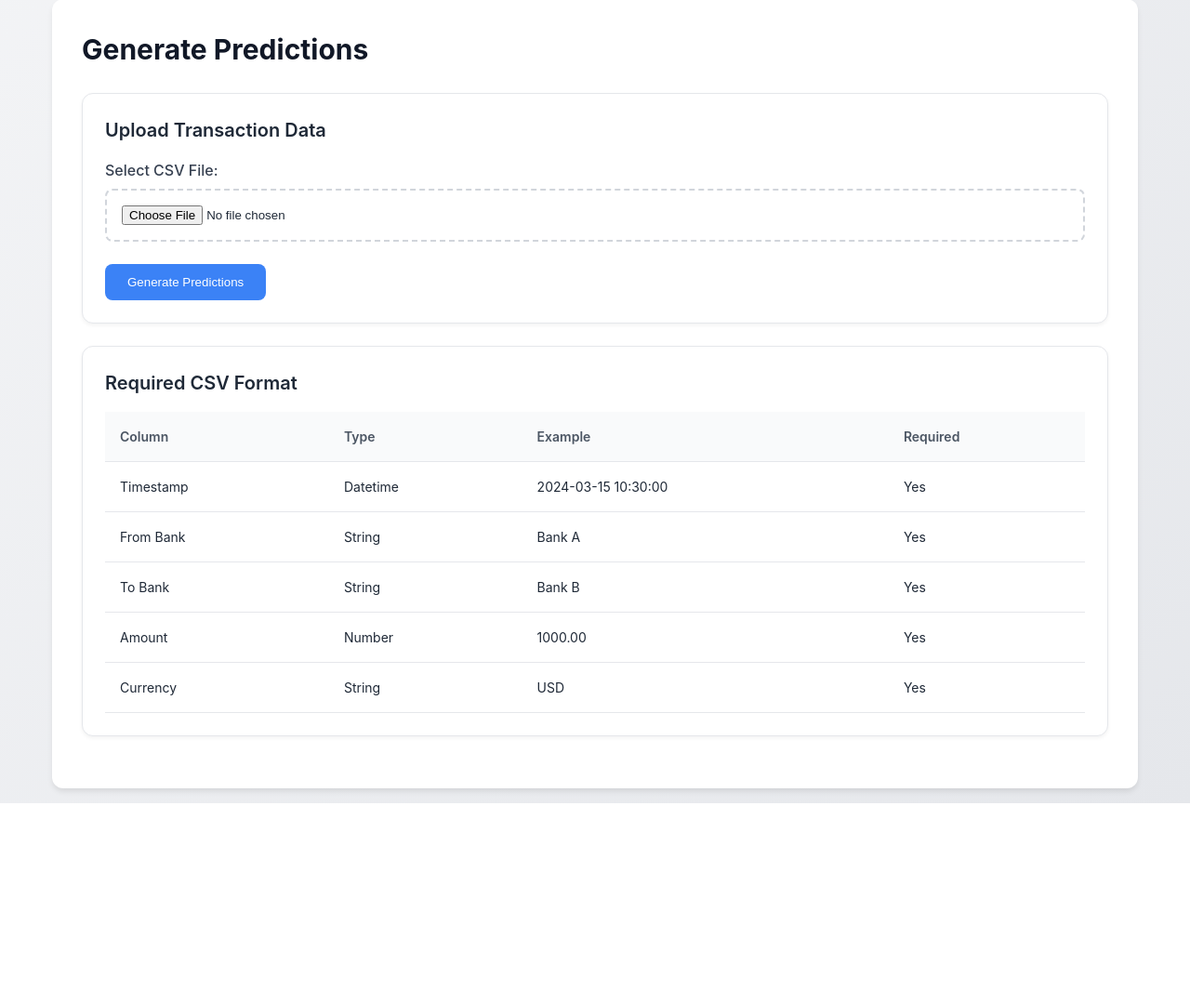
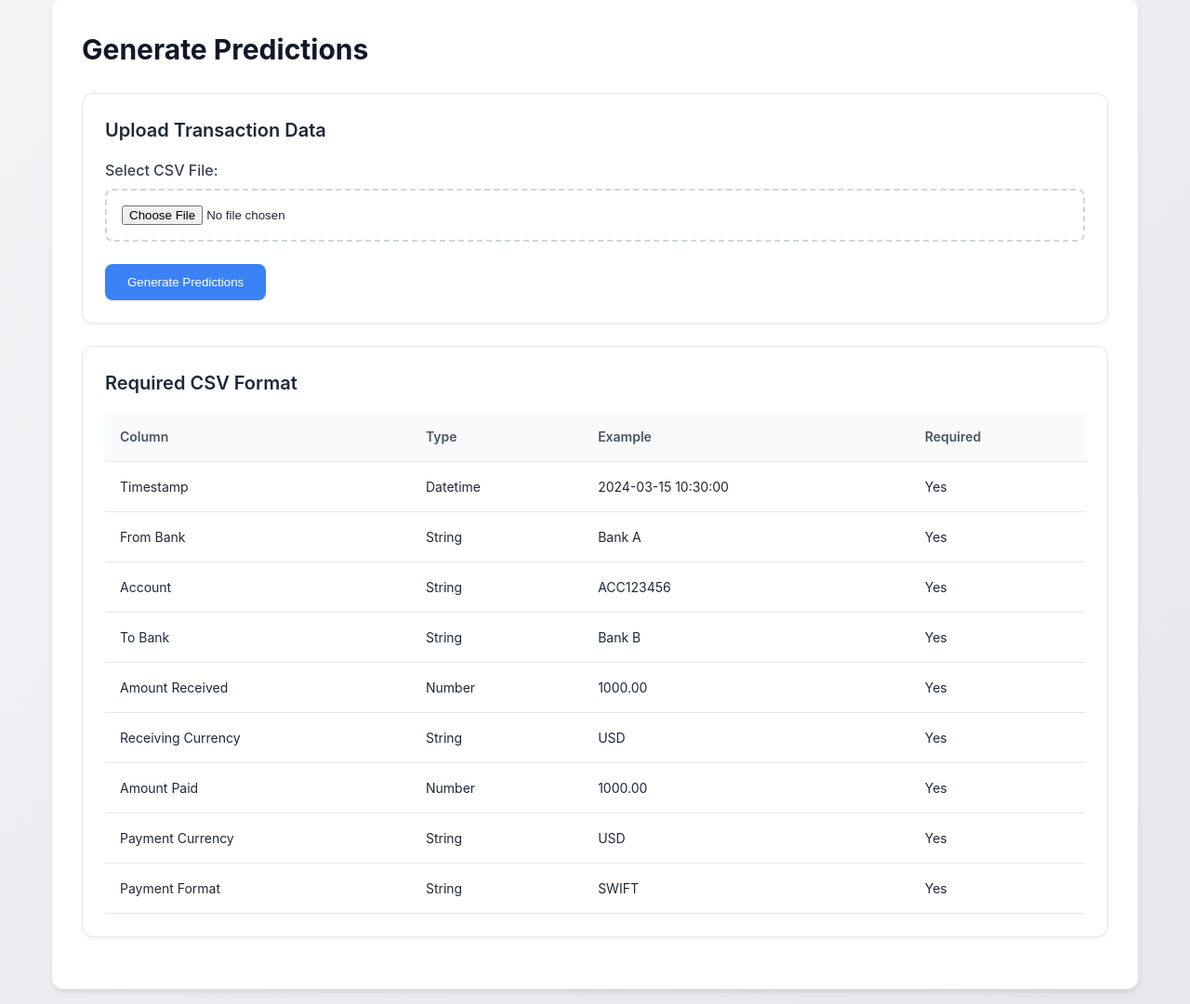
Before and after one commit to Anchamp/TransactSafe-Secure-and-Compliant-Transactions, a Flask app: page /generate_predictions in a window 1280 px wide. Shown: the part 121-1201 px from the top of the page at 93% size. Before the commit the page ends 985 px from the top, so only its background shows below. Run offline with Flask 2, Linux system fonts and the light colour scheme; the visitor is signed in with stand-in values (Sample User, id 1).

Commit message:
Add files via upload

```diff
--- a/new project/app.py
+++ b/new project/app.py
@@ -108,7 +108,7 @@ def create_app():
         return None
 
     def generate_dashboard_data():
-        """Generate data for dashboard visualization"""
+        """Generate data for dashboard visualization with proper amount handling"""
         default_data = {
             'alerts': [],
             'summary': {
@@ -140,6 +140,12 @@ def create_app():
             if alerts_df.empty:
                 return default_data
 
+            # Handle column names and ensure Amount column exists
+            if 'Amount Paid' in alerts_df.columns:
+                alerts_df['Amount'] = alerts_df['Amount Paid']
+            elif 'Amount' not in alerts_df.columns:
+                alerts_df['Amount'] = 0.0
+
             # Convert and clean data types
             alerts_df['alert_date'] = pd.to_datetime(alerts_df['alert_date'], errors='coerce')
             alerts_df['Amount'] = pd.to_numeric(alerts_df['Amount'], errors='coerce').fillna(0)
@@ -150,9 +156,11 @@ def create_app():
             recent_mask = alerts_df['alert_date'] > (now - timedelta(days=1))
 
             # Calculate risk levels
-            alerts_df['risk_level'] = 'Low Risk'
-            alerts_df.loc[alerts_df['risk_score'] > 0.7, 'risk_level'] = 'Medium Risk'
-            alerts_df.loc[alerts_df['risk_score'] > 0.85, 'risk_level'] = 'High Risk'
+            alerts_df['risk_level'] = pd.cut(
+                alerts_df['risk_score'],
+                bins=[-float('inf'), 0.7, 0.85, float('inf')],
+                labels=['Low Risk', 'Medium Risk', 'High Risk']
+            )
 
             risk_counts = alerts_df['risk_level'].value_counts()
 
@@ -162,7 +170,7 @@ def create_app():
                 alerts_df['alert_date'].dt.date
             ).size()
 
-            # Create date range for complete week
+            # Create complete date range
             date_range = pd.date_range(
                 start=last_week.date(),
                 end=now.date(),
@@ -170,23 +178,24 @@ def create_app():
             )
             daily_counts = daily_counts.reindex(date_range, fill_value=0)
 
-            # Prepare alerts for display
-            display_alerts = (
-                alerts_df.sort_values('alert_date', ascending=False)
-                .head(100)
-                .fillna('N/A')
-                .replace([np.inf, -np.inf], 0)
-            )
-
-            # Convert numeric columns to proper format
-            for alert in display_alerts.to_dict('records'):
-                if pd.notna(alert.get('Amount')):
-                    alert['Amount'] = float(alert['Amount'])
-                if pd.notna(alert.get('risk_score')):
-                    alert['risk_score'] = float(alert['risk_score'])
+            # Prepare alerts for display ensuring all required fields exist
+            display_alerts = []
+            for _, row in alerts_df.sort_values('alert_date', ascending=False).head(100).iterrows():
+                alert = {
+                    'Timestamp': row.get('Timestamp', 'N/A'),
+                    'From Bank': row.get('From Bank', 'N/A'),
+                    'To Bank': row.get('To Bank', 'N/A'),
+                    'Amount': float(row['Amount']),  # Already cleaned above
+                    'Currency': row.get('Currency', 'N/A'),
+                    'risk_score': float(row['risk_score']),  # Already cleaned above
+                    'alert_date': row['alert_date'].strftime('%Y-%m-%d %H:%M:%S') if pd.notnull(
+                        row['alert_date']) else 'N/A',
+                    'risk_level': row.get('risk_level', 'N/A')
+                }
+                display_alerts.append(alert)
 
             return {
-                'alerts': display_alerts.to_dict('records'),
+                'alerts': display_alerts,
                 'summary': {
                     'total_alerts': len(alerts_df),
                     'high_risk_count': int(sum(alerts_df['risk_score'] > 0.85)),
@@ -286,8 +295,10 @@ def create_app():
             flash('Error loading dashboard')
             return redirect(url_for('login'))
 
+
     @app.route('/generate_predictions', methods=['GET', 'POST'])
     @login_required
+
     def generate_predictions():
         if request.method == 'POST':
             if 'file' not in request.files:
@@ -300,43 +311,101 @@ def create_app():
                 return redirect(request.url)
 
             try:
-                df = pd.read_csv(file)
+                # Read CSV with proper type handling
+                df = pd.read_csv(file, low_memory=False)
+
+                # Define column mappings
+                column_mappings = {
+                    'Timestamp': 'Timestamp',
+                    'From Bank': 'From Bank',
+                    'To Bank': 'To Bank',
+                    'Amount': 'Amount Paid',  # Using Amount Paid as the main amount
+                    'Currency': 'Payment Currency'  # Using Payment Currency as the main currency
+                }
+
+                # Validate required columns using the actual column names
+                required_columns = {
+                    'Timestamp': 'Timestamp',
+                    'From Bank': 'From Bank',
+                    'To Bank': 'To Bank',
+                    'Amount Received': 'Amount Received',
+                    'Receiving Currency': 'Receiving Currency',
+                    'Amount Paid': 'Amount Paid',
+                    'Payment Currency': 'Payment Currency',
+                    'Payment Format': 'Payment Format'
+                }
+
+                missing_columns = [col for col in required_columns.values()
+                                   if col not in df.columns]
+
+                if missing_columns:
+                    flash(f'Missing required columns: {", ".join(missing_columns)}')
+                    return redirect(request.url)
+
+                # Clean and convert data types
+                df['Amount Paid'] = pd.to_numeric(df['Amount Paid'], errors='coerce').fillna(0)
+                df['Amount Received'] = pd.to_numeric(df['Amount Received'], errors='coerce').fillna(0)
+                df['Timestamp'] = pd.to_datetime(df['Timestamp'], errors='coerce')
+                df = df.fillna('N/A')
+
+                # Generate predictions
                 success, error_msg, predictions, report = model_manager.predict(df)
 
                 if not success:
                     flash(error_msg)
                     return redirect(request.url)
 
-                # Save alerts for high-risk transactions
+                # Add predictions and format data
+                df['risk_score'] = predictions
+                df['risk_level'] = 'Low Risk'
+                df.loc[df['risk_score'] > 0.7, 'risk_level'] = 'Medium Risk'
+                df.loc[df['risk_score'] > 0.85, 'risk_level'] = 'High Risk'
+
+                # Save high-risk alerts
                 high_risk_mask = predictions > 0.7
                 if high_risk_mask.any():
                     alerts_df = df[high_risk_mask].copy()
-                    alerts_df['risk_score'] = predictions[high_risk_mask]
                     alerts_df['alert_date'] = datetime.now().strftime('%Y-%m-%d %H:%M:%S')
+                    alerts_df['risk_score'] = alerts_df['risk_score'].astype(float)
+                    alerts_df['Amount Paid'] = alerts_df['Amount Paid'].astype(float)
 
                     mode = 'a' if os.path.exists(Config.ALERTS_FILE) else 'w'
-                    alerts_df.to_csv(Config.ALERTS_FILE,
-                                     mode=mode,
-                                     header=(mode == 'w'),
-                                     index=False)
+                    alerts_df.to_csv(
+                        Config.ALERTS_FILE,
+                        mode=mode,
+                        header=(mode == 'w'),
+                        index=False,
+                        float_format='%.3f'
+                    )
 
-                df['risk_score'] = predictions
+                # Prepare display data
+                display_data = df.head(1000).copy()
+                display_data['risk_score'] = display_data['risk_score'].astype(float)
+                display_data['Amount Paid'] = display_data['Amount Paid'].astype(float)
+                display_data['Amount Received'] = display_data['Amount Received'].astype(float)
+
+                # Format report
+                formatted_report = {
+                    'total_transactions': int(report['total_transactions']),
+                    'high_risk_count': int(report['high_risk_count']),
+                    'average_risk_score': float(report['average_risk_score'])
+                }
+
                 flash('Predictions generated successfully')
                 return render_template(
                     'generate_predictions.html',
-                    predictions=df.head(1000).to_dict('records'),
-                    report=report
+                    predictions=display_data.to_dict('records'),
+                    report=formatted_report
                 )
 
             except Exception as e:
-                logging.error(f"Error in generate_predictions: {str(e)}")
+                logging.error(f"Error processing file: {str(e)}\n{traceback.format_exc()}")
                 flash(f'Error processing file: {str(e)}')
                 return redirect(request.url)
 
         return render_template('generate_predictions.html',
                                predictions=None,
                                report=None)
-
     @app.route('/logout')
     @login_required
     def logout():
--- a/new project/static/dashboard.css
+++ b/new project/static/dashboard.css
@@ -309,3 +309,7 @@ tr:hover {
         padding: 0.75rem;
     }
 }
+.status-badge.unknown {
+    background-color: #e5e7eb;
+    color: #6b7280;
+}
--- a/new project/templates/generate_predictions.html
+++ b/new project/templates/generate_predictions.html
@@ -74,21 +74,45 @@
                                     <td>Yes</td>
                                 </tr>
                                 <tr>
+                                    <td>Account</td>
+                                    <td>String</td>
+                                    <td>ACC123456</td>
+                                    <td>Yes</td>
+                                </tr>
+                                <tr>
                                     <td>To Bank</td>
                                     <td>String</td>
                                     <td>Bank B</td>
                                     <td>Yes</td>
                                 </tr>
                                 <tr>
-                                    <td>Amount</td>
+                                    <td>Amount Received</td>
                                     <td>Number</td>
                                     <td>1000.00</td>
                                     <td>Yes</td>
                                 </tr>
                                 <tr>
-                                    <td>Currency</td>
+                                    <td>Receiving Currency</td>
                                     <td>String</td>
                                     <td>USD</td>
+                                    <td>Yes</td>
+                                </tr>
+                                <tr>
+                                    <td>Amount Paid</td>
+                                    <td>Number</td>
+                                    <td>1000.00</td>
+                                    <td>Yes</td>
+                                </tr>
+                                <tr>
+                                    <td>Payment Currency</td>
+                                    <td>String</td>
+                                    <td>USD</td>
+                                    <td>Yes</td>
+                                </tr>
+                                <tr>
+                                    <td>Payment Format</td>
+                                    <td>String</td>
+                                    <td>SWIFT</td>
                                     <td>Yes</td>
                                 </tr>
                             </tbody>
@@ -136,27 +160,41 @@
                                 <tr>
                                     <th>Timestamp</th>
                                     <th>From Bank</th>
+                                    <th>Account</th>
                                     <th>To Bank</th>
-                                    <th>Amount</th>
-                                    <th>Currency</th>
+                                    <th>Amount Received</th>
+                                    <th>Receiving Currency</th>
+                                    <th>Amount Paid</th>
+                                    <th>Payment Currency</th>
+                                    <th>Payment Format</th>
                                     <th>Risk Score</th>
                                     <th>Status</th>
                                 </tr>
                             </thead>
                             <tbody>
                                 {% for prediction in predictions %}
-                                <tr class="{% if prediction.get('risk_score', 0) > 0.85 %}high-risk{% elif prediction.get('risk_score', 0) > 0.7 %}medium-risk{% endif %}">
+                                <tr class="{% if prediction.get('risk_score', 0)|float > 0.85 %}high-risk{% elif prediction.get('risk_score', 0)|float > 0.7 %}medium-risk{% endif %}">
                                     <td>{{ prediction.get('Timestamp', 'N/A') }}</td>
                                     <td>{{ prediction.get('From Bank', 'N/A') }}</td>
+                                    <td>{{ prediction.get('Account', 'N/A') }}</td>
                                     <td>{{ prediction.get('To Bank', 'N/A') }}</td>
                                     <td>
-                                        {% if prediction.get('Amount') is not none %}
-                                            ${{ "{:,.2f}".format(prediction.Amount|float) }}
+                                        {% if prediction.get('Amount Received') is not none %}
+                                            ${{ "{:,.2f}".format(prediction['Amount Received']|float) }}
                                         {% else %}
                                             N/A
                                         {% endif %}
                                     </td>
-                                    <td>{{ prediction.get('Currency', 'N/A') }}</td>
+                                    <td>{{ prediction.get('Receiving Currency', 'N/A') }}</td>
+                                    <td>
+                                        {% if prediction.get('Amount Paid') is not none %}
+                                            ${{ "{:,.2f}".format(prediction['Amount Paid']|float) }}
+                                        {% else %}
+                                            N/A
+                                        {% endif %}
+                                    </td>
+                                    <td>{{ prediction.get('Payment Currency', 'N/A') }}</td>
+                                    <td>{{ prediction.get('Payment Format', 'N/A') }}</td>
                                     <td>
                                         {% if prediction.get('risk_score') is not none %}
                                             {{ "%.3f"|format(prediction.risk_score|float) }}
```
Also changed, not shown: new project/templates/dashboard.html (+10 -11 lines).
